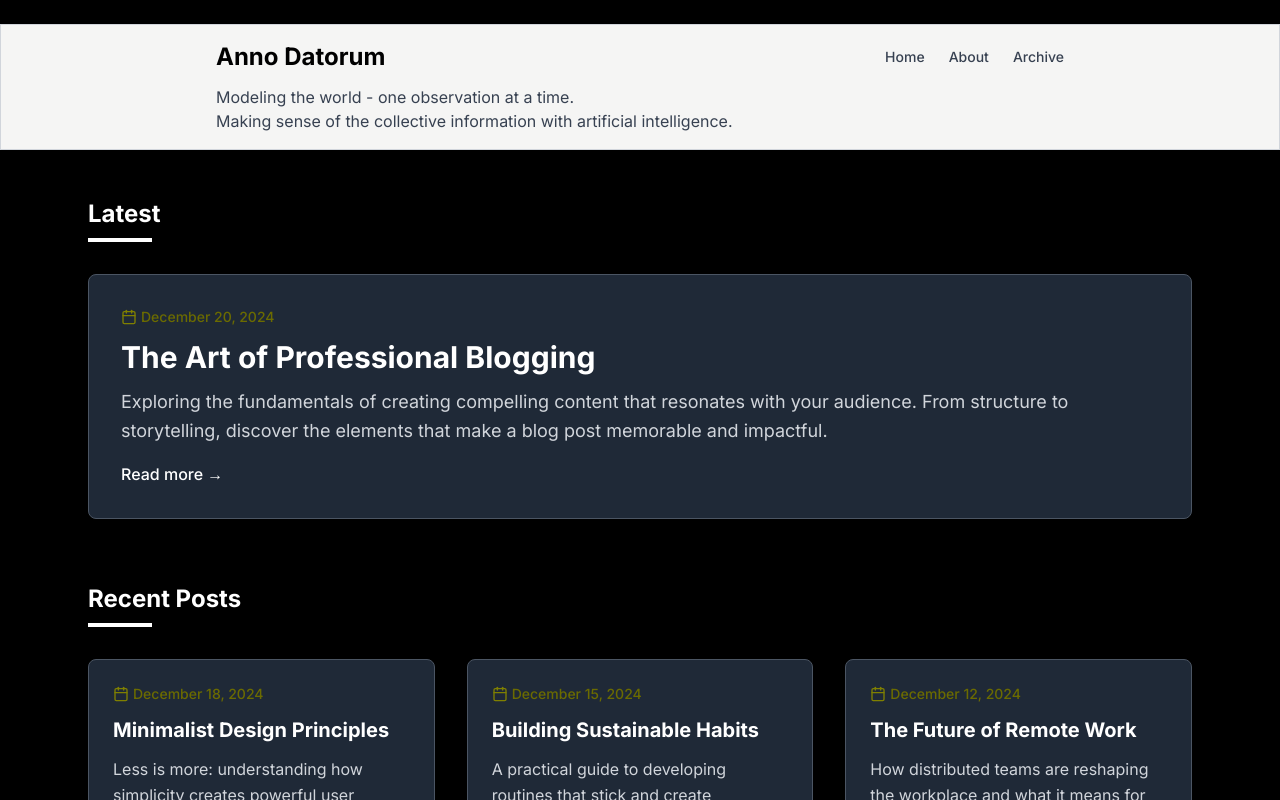
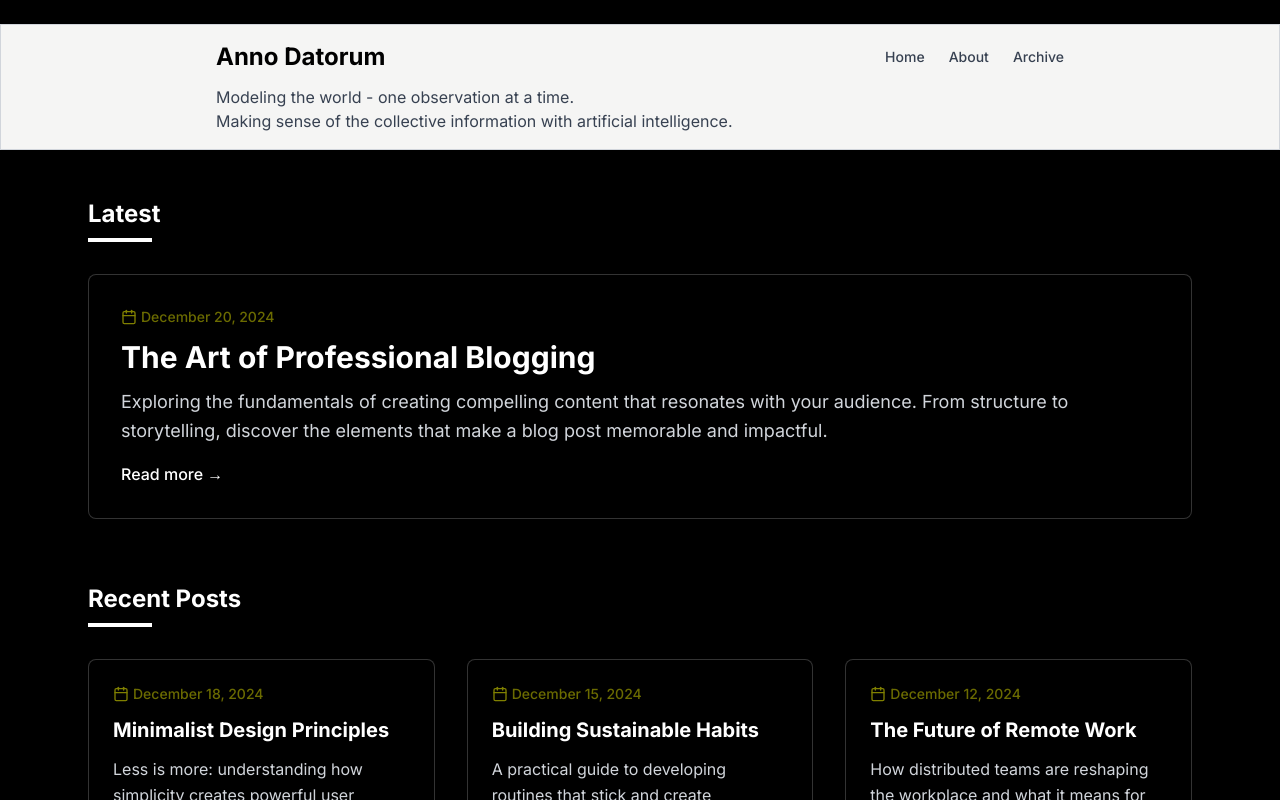
Before and after one commit to twinzies/anno-datorum, a React (Vite) app: page / in a window 1280 px wide. Shown: the top 800 px of the page. Built offline with nearby package versions, Linux system fonts and the light colour scheme.

Commit message:
Fix: Style post box background and outline
Set the background of post boxes to black and add a white outline.

```diff
--- a/src/components/BlogCard.tsx
+++ b/src/components/BlogCard.tsx
@@ -12,7 +12,7 @@ interface BlogCardProps {
 const BlogCard = ({ title, excerpt, date, readTime, featured = false }: BlogCardProps) => {
   return (
     <article className={`group cursor-pointer ${featured ? 'md:col-span-2' : ''}`}>
-      <div className="bg-gray-800 border border-gray-600 rounded-lg overflow-hidden hover:border-gray-500 transition-all duration-300 hover:shadow-lg">
+      <div className="bg-black border border-white/20 rounded-lg overflow-hidden hover:border-white/40 transition-all duration-300 hover:shadow-lg">
         <div className={`p-6 ${featured ? 'md:p-8' : ''}`}>
           <div className="flex items-center mb-3">
             <div className="flex items-center space-x-1 text-sm text-olive-500">
```
